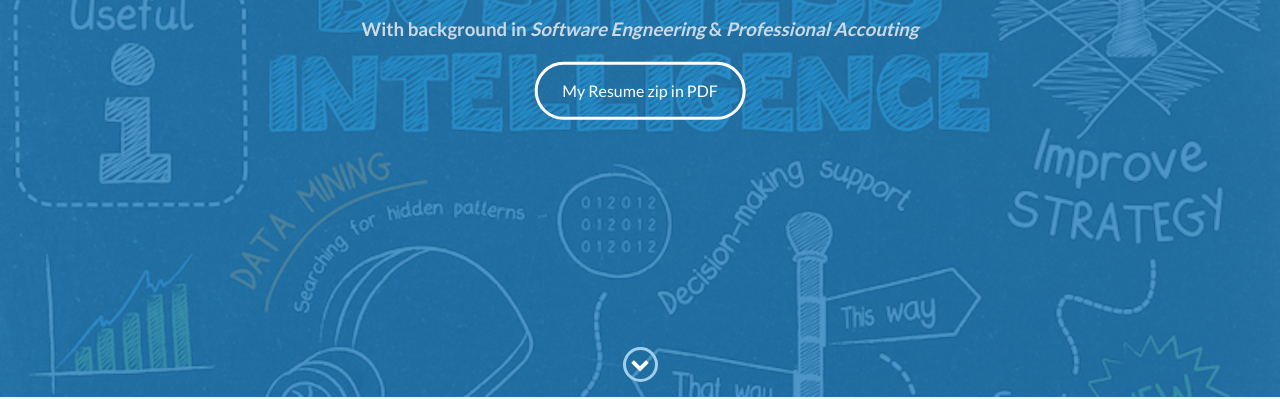
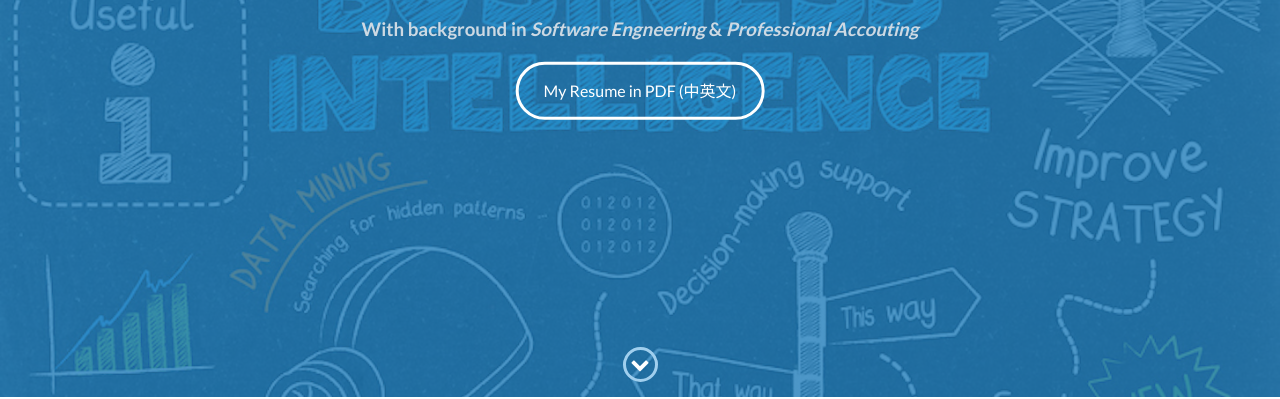
Before and after one commit to PhoebeDreamer/resume, a website: page index.html in a window 1280 px wide. Shown: the part 403-802 px from the top of the page. Drawn offline with nearby package versions, Linux system fonts and the light colour scheme.

Commit message:
将中英文简历压缩在一个pdf里

```diff
--- a/index.html
+++ b/index.html
@@ -52,7 +52,7 @@
             <h1>Phoebe Dong</h1>
             <h2>Data Analyst, CFA II candidate</h2>
             <h3 style="color:rgb(205, 217, 227)">With background in <i>Software Engneering</i> & <i>Professional Accouting</i></h3>
-            <a href="resume/PeijunDong_resume.zip" class="btn-rounded-white">My Resume zip in PDF</a>
+            <a href="./resume/resume_peijun_EN_CN.pdf" class="btn-rounded-white">My Resume in PDF (中英文)</a>
         </div>
         <!-- End #lead-content -->
 
```
Also changed, not shown: 2 other files.
